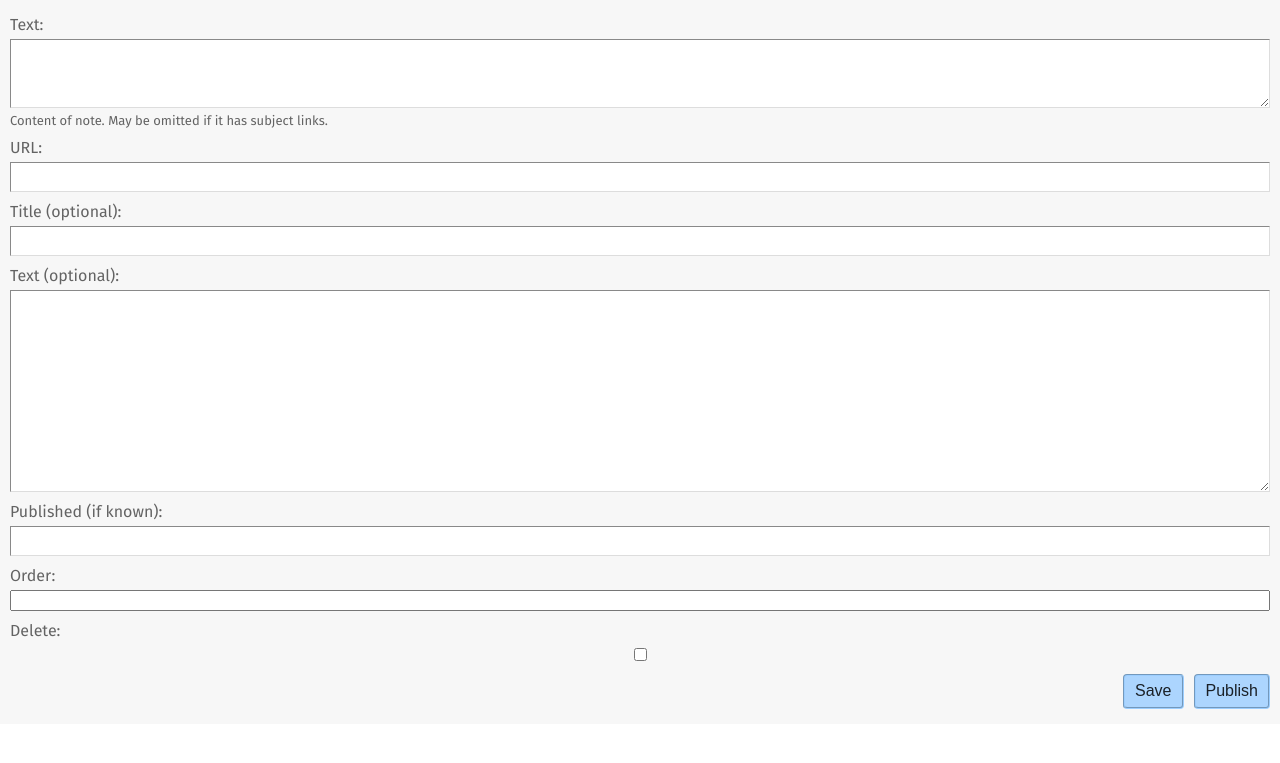
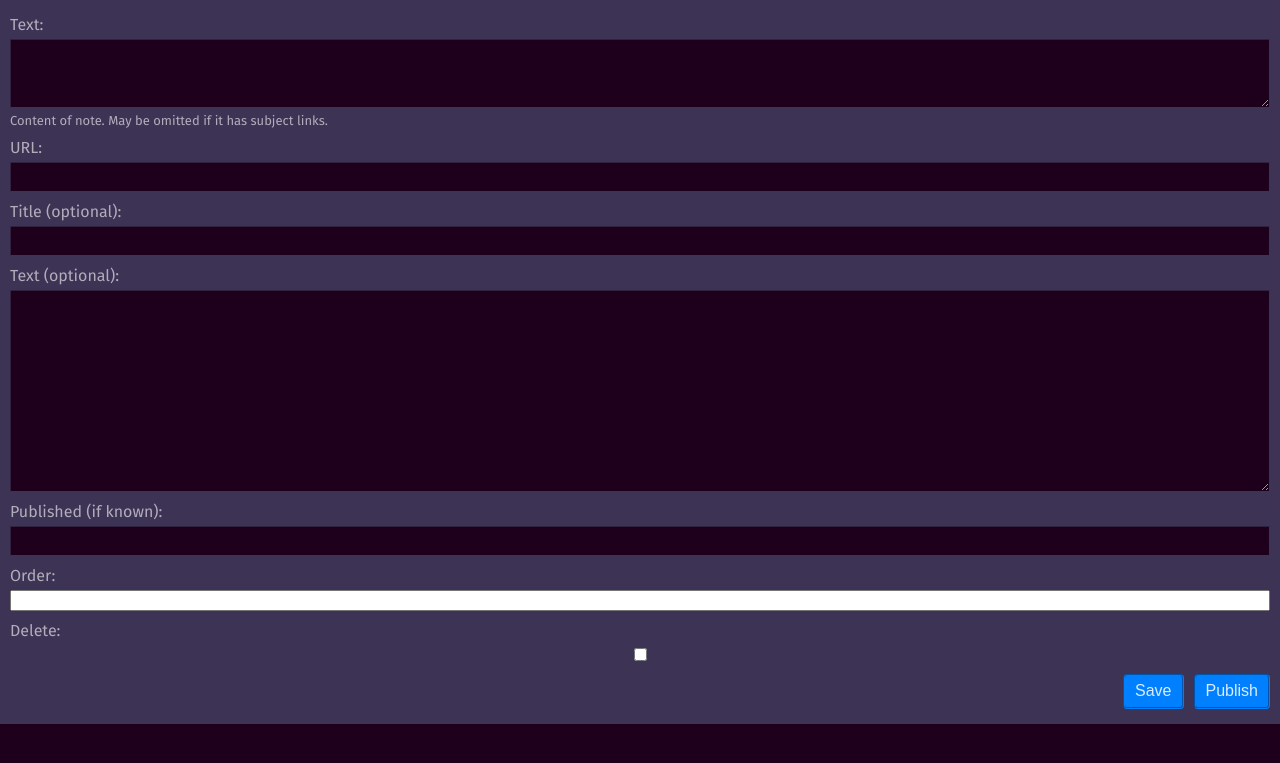
Before and after one commit to pdc/linotak, a Django app: template notes/templates/notes/note_form.html in a window 1280 px wide. Shown: the top 763 px of the page. Run offline with Django 3.2, Linux system fonts and the light colour scheme; the template is opened without the code that fills it: values that come from a table or form of the project are taken from there, others are empty.

Commit message:
Add dark theme.

```diff
--- a/notes/static/notes/notes.css
+++ b/notes/static/notes/notes.css
@@ -20,6 +20,23 @@ html {
     background-color: var(--paper);
 }
 
+
+    html {
+        --paper: #1f001c;
+        --ink: rgba(255, 255, 255, 0.85);
+        --muted: rgba(255, 255, 255, 0.6);
+        --faint: rgba(255, 255, 255, .3);
+        --hdg: #AB0;
+        --ui: #4da6ff;
+        --ui2: #007fff;
+        --ui-dark: rgb(0, 127, 255);
+        --ui-bg: rgba(153, 204, 255, 0.25);
+        --hl-paper: rgba(255, 238, 68, 0.10);
+        --link: rgba(204, 229, 255, 0.84);
+        --visited: rgba(204, 229, 255, 0.84);
+    }
+
+
 h1 {
     font-family: "Abril Fatface", serif;
     color: rgba(187, 0, 170, 0.48);
@@ -28,6 +45,7 @@ h1 {
 
 form {
     background-color: #F7F7F7;
+    background-color: var(--ui-bg);
 }
 
 label {
@@ -39,8 +57,11 @@ input[type=text],
 input[type=url],
 input[type=password],
 textarea {
+    color: var(--ink);
+    background-color: var(--paper);
     border-style: inset;
     border-color: #DDD;
+    border-color: var(--ui-bg);
 }
 
 .helptext {
```
